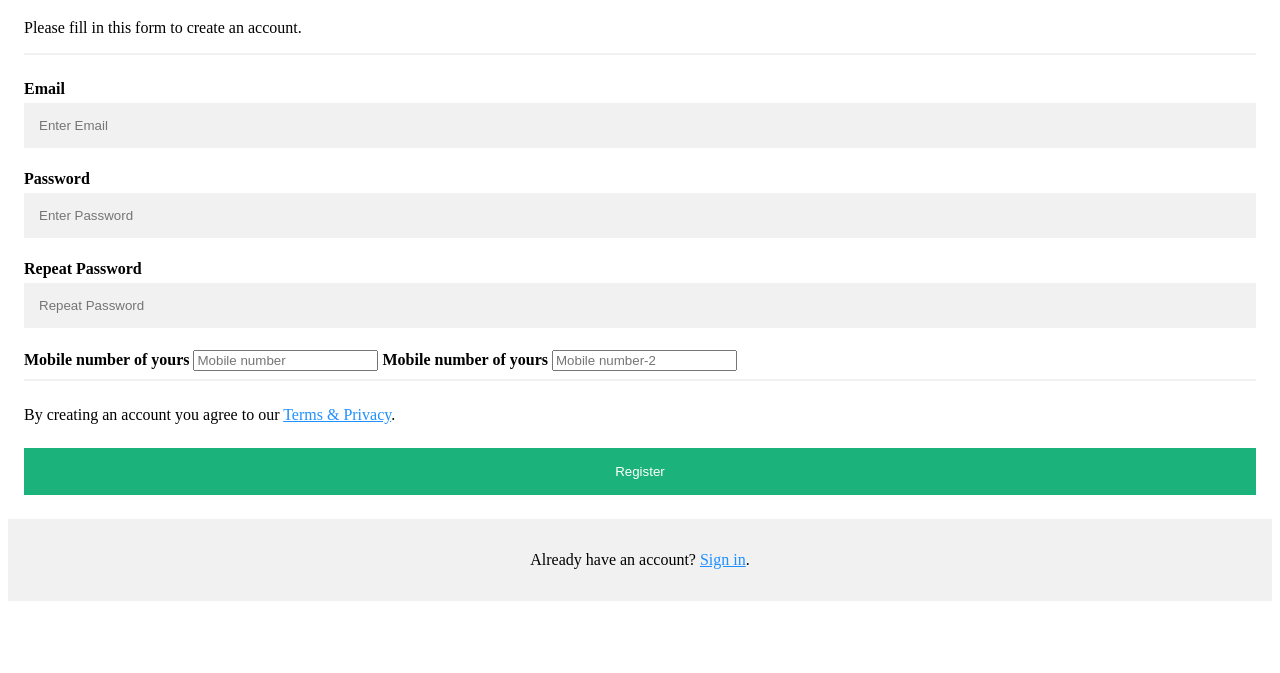
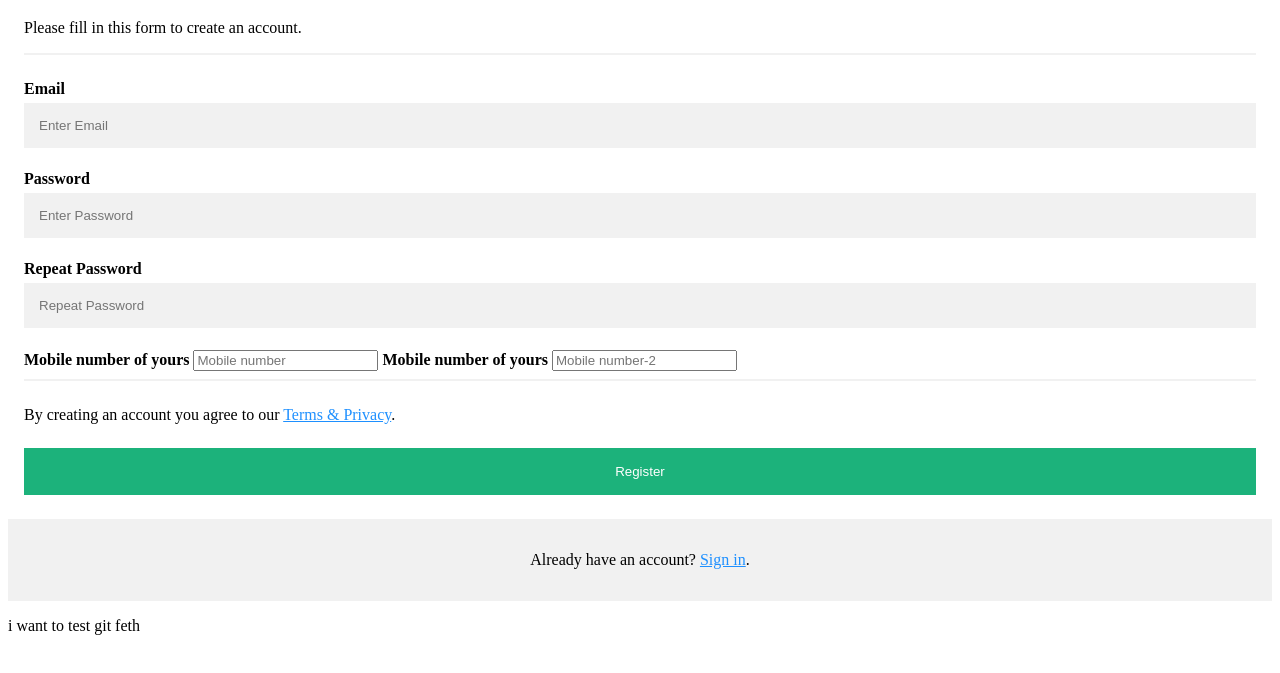
Before and after one commit to ambikachatra/career-devops-micro, a plain HTML site: page index.html in a window 1280 px wide. Shown: the part 85-758 px from the top of the page. Drawn offline with Linux system fonts and the light colour scheme.

Commit message:
Update index.html

```diff
--- a/index.html
+++ b/index.html
@@ -89,3 +89,7 @@
     <p>Already have an account? <a href="#">Sign in</a>.</p>
   </div>
 </form>
+
+
+
+i want to test git feth
```
